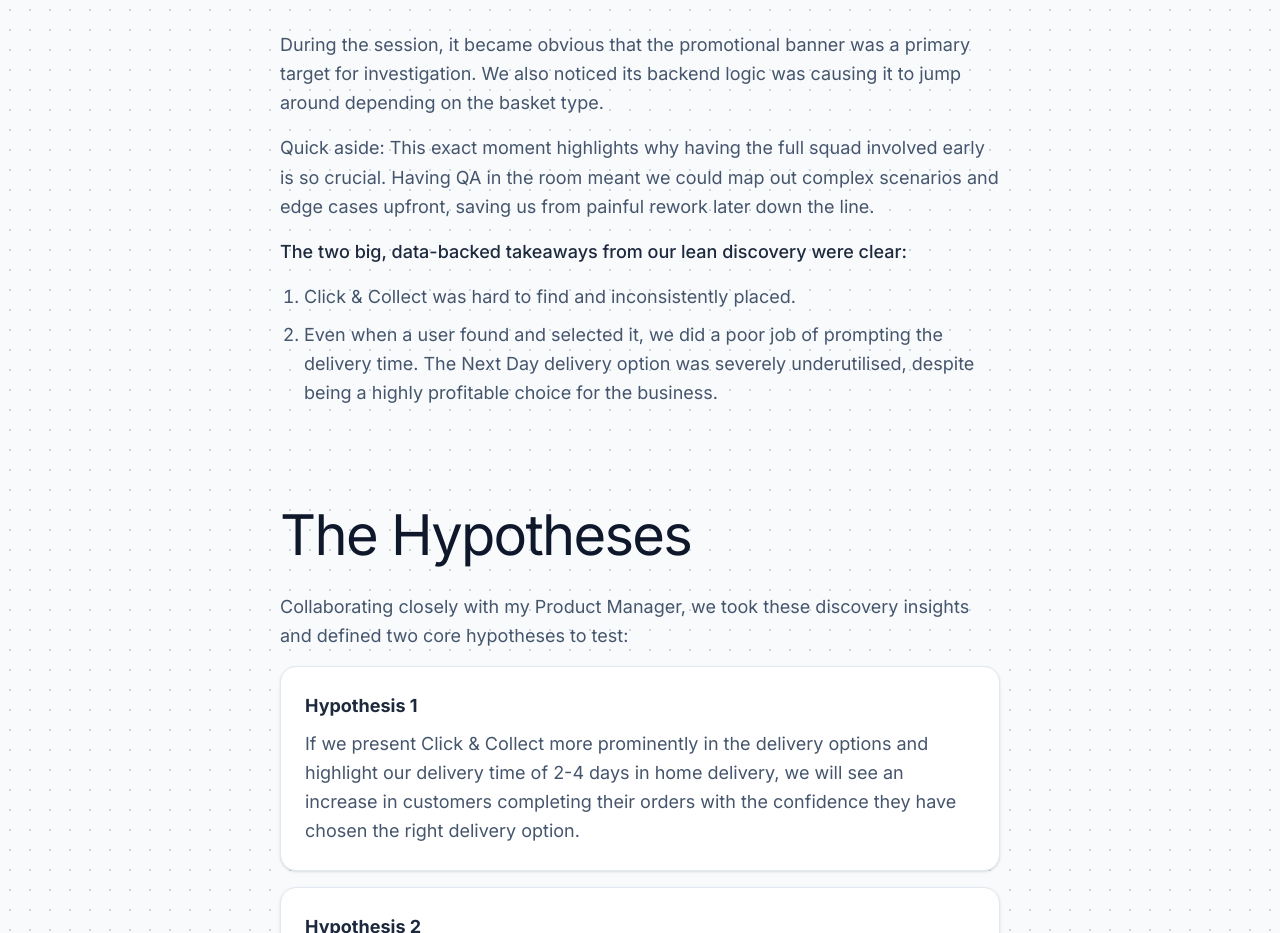
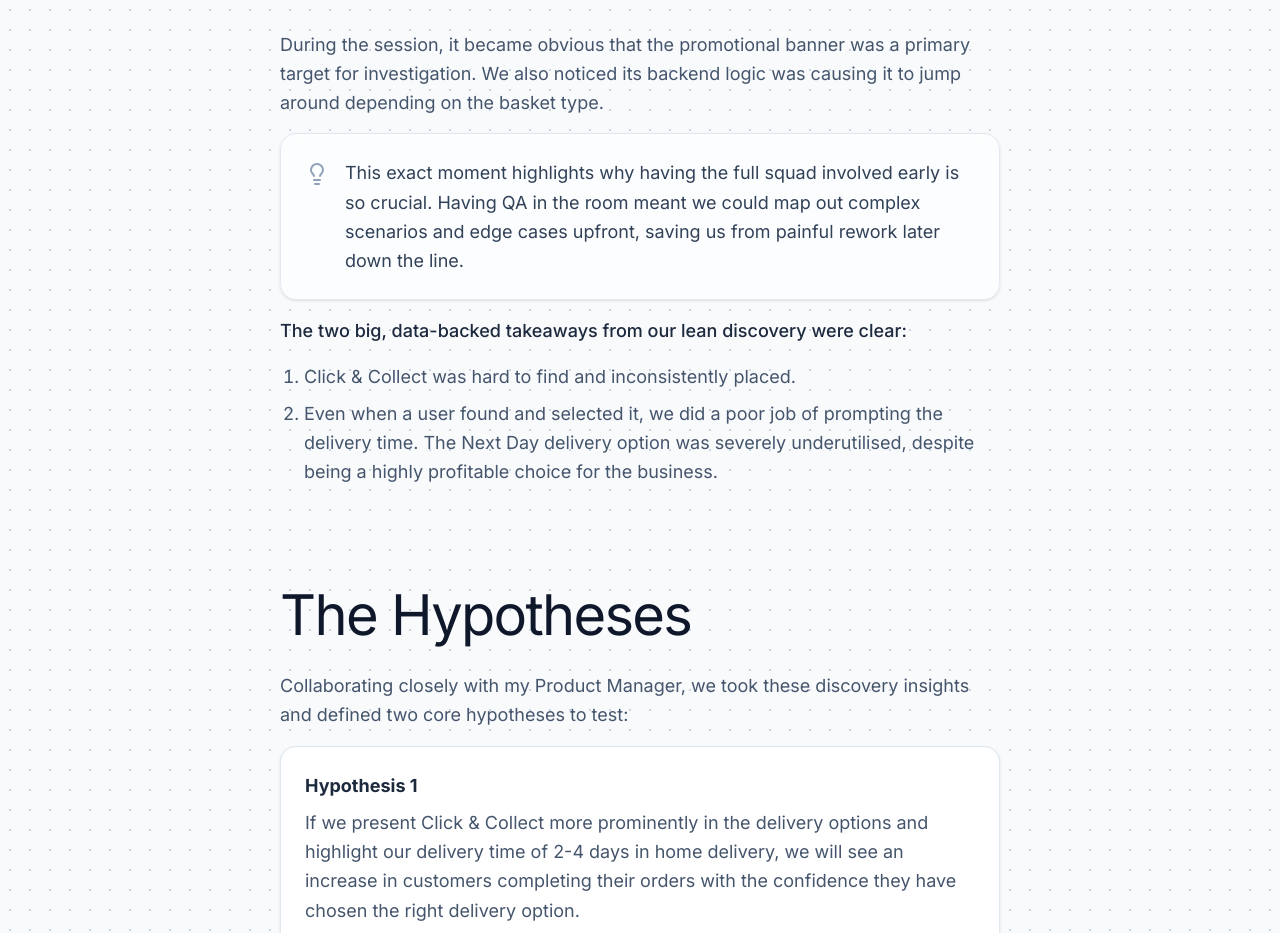
Before and after one commit to andrewleevey-ux/andrew-leevey-portfolio, a Next.js app: page /case-studies/checkout-delivery in a window 1280 px wide. Shown: the part 3280-4213 px from the top of the page. Built offline with nearby package versions, Linux system fonts and the light colour scheme.

Commit message:
style(case-study): style quick aside as a canvas annotation callout
Co-authored-by: andrewleevey-ux <257649676+andrewleevey-ux@users.noreply.github.com>

```diff
--- a/app/case-studies/checkout-delivery/page.tsx
+++ b/app/case-studies/checkout-delivery/page.tsx
@@ -1,5 +1,5 @@
 import Link from "next/link";
-import { ChevronLeft } from "lucide-react";
+import { ChevronLeft, Lightbulb } from "lucide-react";
 import GuestCursor from "../../../components/GuestCursor";
 
 export default function CheckoutDeliveryCaseStudy() {
@@ -108,9 +108,14 @@ export default function CheckoutDeliveryCaseStudy() {
             <p className="mb-4">
               During the session, it became obvious that the promotional banner was a primary target for investigation. We also noticed its backend logic was causing it to jump around depending on the basket type.
             </p>
-            <p className="mb-4">
-              Quick aside: This exact moment highlights why having the full squad involved early is so crucial. Having QA in the room meant we could map out complex scenarios and edge cases upfront, saving us from painful rework later down the line.
-            </p>
+
+            <div className="bg-white/60 border border-slate-200 text-slate-700 p-6 rounded-2xl shadow-sm backdrop-blur-sm mb-4 flex gap-4 items-start">
+              <Lightbulb className="w-6 h-6 text-slate-400 shrink-0 mt-1" />
+              <p>
+                This exact moment highlights why having the full squad involved early is so crucial. Having QA in the room meant we could map out complex scenarios and edge cases upfront, saving us from painful rework later down the line.
+              </p>
+            </div>
+
             <p className="mb-4 font-medium text-slate-800">
               The two big, data-backed takeaways from our lean discovery were clear:
             </p>
```
